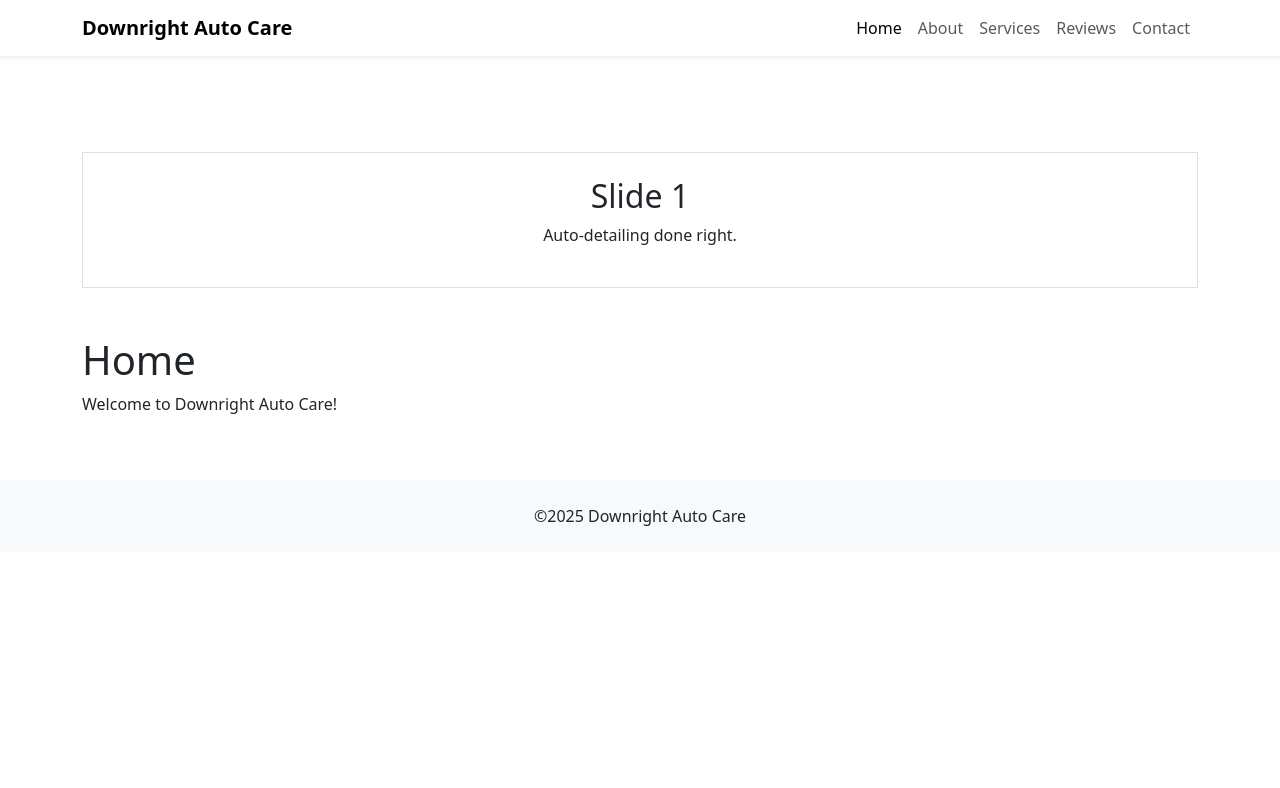
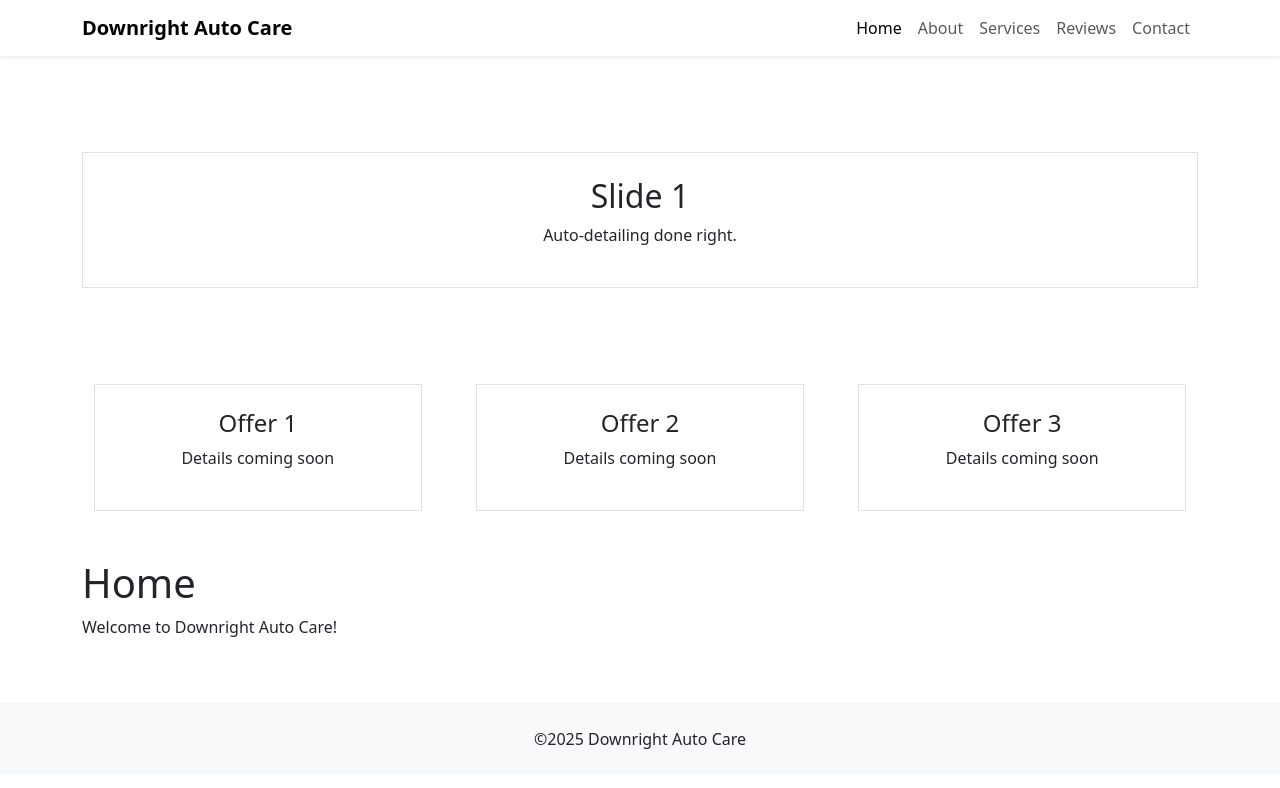
Before and after one commit to usmanAfzalKhan/downright-auto-care-site, a React (Vite) app: page / in a window 1280 px wide. Shown: the top 788 px of the page. Built offline with nearby package versions, Linux system fonts and the light colour scheme.

Commit message:
feat: add OffersRow component stub and include on Home page

```diff
--- a/src/components/OffersRow.jsx
+++ b/src/components/OffersRow.jsx
@@ -0,0 +1,21 @@
+// src/components/OffersRow.jsx
+import React from 'react';
+
+export default function OffersRow() {
+  return (
+    <section className="offers-row py-5">
+      <div className="container d-flex justify-content-between">
+        {['Offer 1', 'Offer 2', 'Offer 3'].map((title, i) => (
+          <div
+            key={i}
+            className="offer-card border p-4 text-center"
+            style={{ width: '30%' }}
+          >
+            <h4>{title}</h4>
+            <p>Details coming soon</p>
+          </div>
+        ))}
+      </div>
+    </section>
+  );
+}
--- a/src/pages/Home.jsx
+++ b/src/pages/Home.jsx
@@ -1,10 +1,12 @@
 import React from 'react';
 import HeroSlider from '../components/HeroSlider';
+import OffersRow from '../components/OffersRow';
 
 export default function Home() {
   return (
     <div className="container py-5">
-        <HeroSlider />
+      <HeroSlider />
+      <OffersRow />
       <h1>Home</h1>
       <p>Welcome to Downright Auto Care!</p>
     </div>
```
